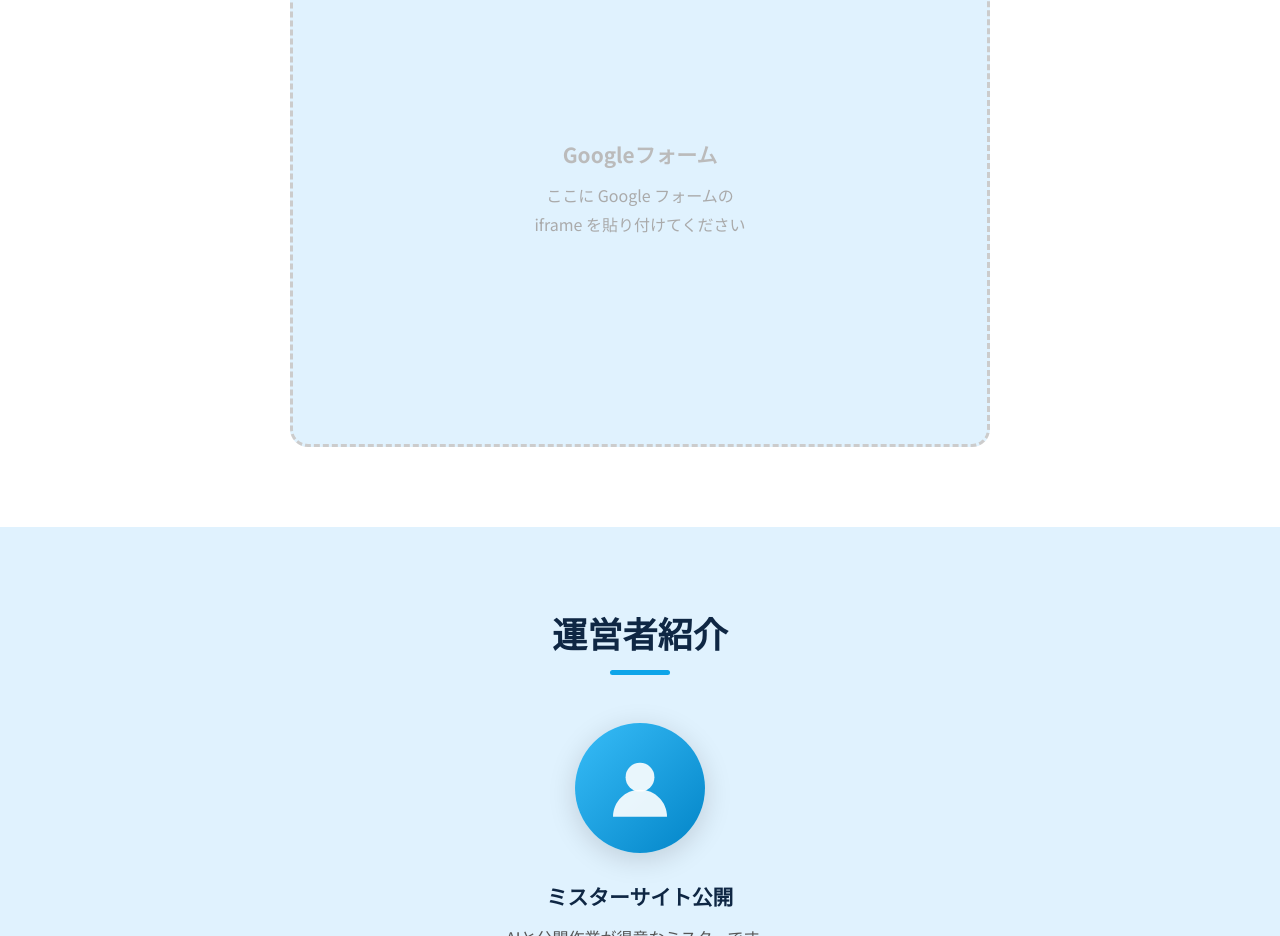
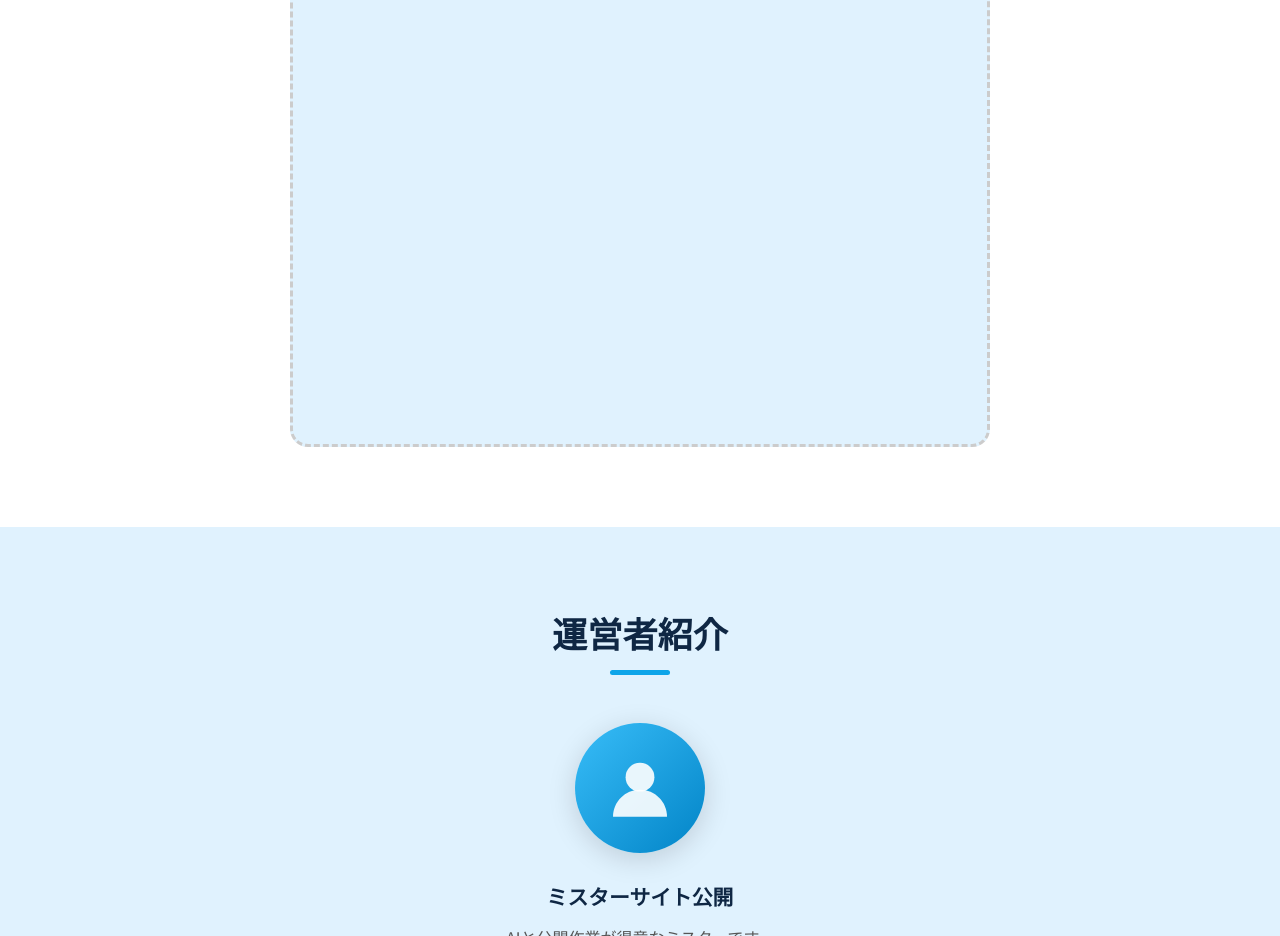
Before and after one commit to Honoka-ue/mister-site-lp, a plain HTML site: page index.html in a window 1280 px wide. Shown: the part 3142-4078 px from the top of the page. Drawn offline with Linux system fonts and the light colour scheme; a web font is replaced by a local one.

Commit message:
Add files via upload

```diff
--- a/index.html
+++ b/index.html
@@ -406,15 +406,12 @@
     <!--
       ここに Google フォームの埋め込みコードを貼り付けてください
       例:
-      <iframe src="https://docs.google.com/forms/d/e/xxxxxxxx/viewform?embedded=true"
+      <iframe src="https://docs.google.com/forms/d/e/1FAIpQLSeCu0mMax6fcWF39p9LeZyYLRoChJyAiAMU218CjSvOTcbXww/viewform?embedded=true"
               width="700" height="520" frameborder="0" marginheight="0" marginwidth="0">
         読み込んでいます…
       </iframe>
     -->
-    <div class="iframe-placeholder">
-      <strong>Googleフォーム</strong>
-      ここに Google フォームの<br>iframe を貼り付けてください
-    </div>
+
   </div>
 </section>
 
```
